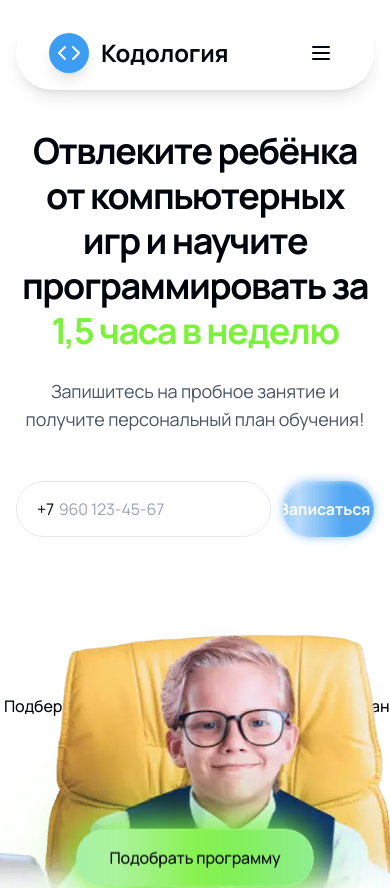
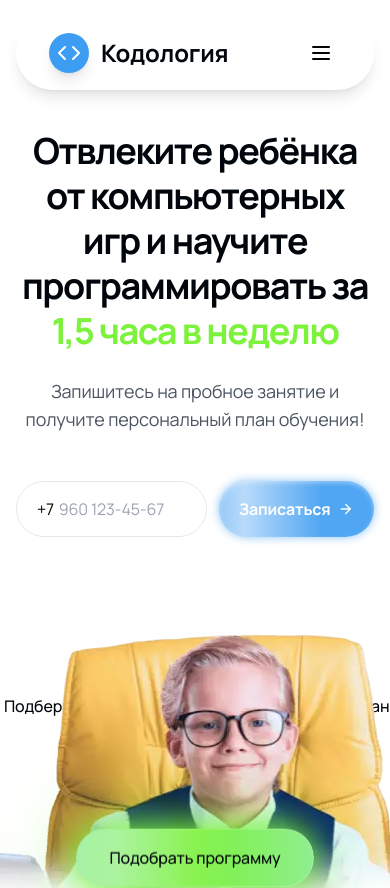
Before and after one commit to hismajestyamanita/codologia, a React (Vite) app: page / in a window 390 px wide. Shown: the top 888 px of the page. Built offline with nearby package versions, Linux system fonts and the light colour scheme; no server answers.

Commit message:
fix(hero-phone): set fixed content width (13ch/14ch) for phone input so it fits number exactly; keep height unchanged

```diff
--- a/src/shared/PhoneInput.tsx
+++ b/src/shared/PhoneInput.tsx
@@ -28,7 +28,7 @@ const PhoneInput: React.FC<PhoneInputProps> = ({
   // высота/кегль берём на ОБОЛОЧКЕ, чтобы всё внутри совпадало
   const shellBase =
     size === "hero"
-      ? "h-14 md:h-14 text-base md:text-lg inline-flex w-auto px-5 md:px-6"
+      ? "h-14 md:h-14 text-base md:text-lg inline-flex w-auto px-5 md:px-6 whitespace-nowrap"
       : "h-11 text-base w-full px-4 inline-flex";
 
   return (
@@ -43,7 +43,7 @@ const PhoneInput: React.FC<PhoneInputProps> = ({
         inputMode="numeric"
         className={[
           "h-full bg-transparent outline-none border-0 focus:outline-none",
-          size === "hero" ? "min-w-[13ch] md:min-w-[14ch]" : "w-full flex-1",
+          size === "hero" ? "w-[13ch] md:w-[14ch]" : "w-full flex-1",
           "placeholder-gray-400",
         ].join(" ")}
         value={fmt(value)}
```
